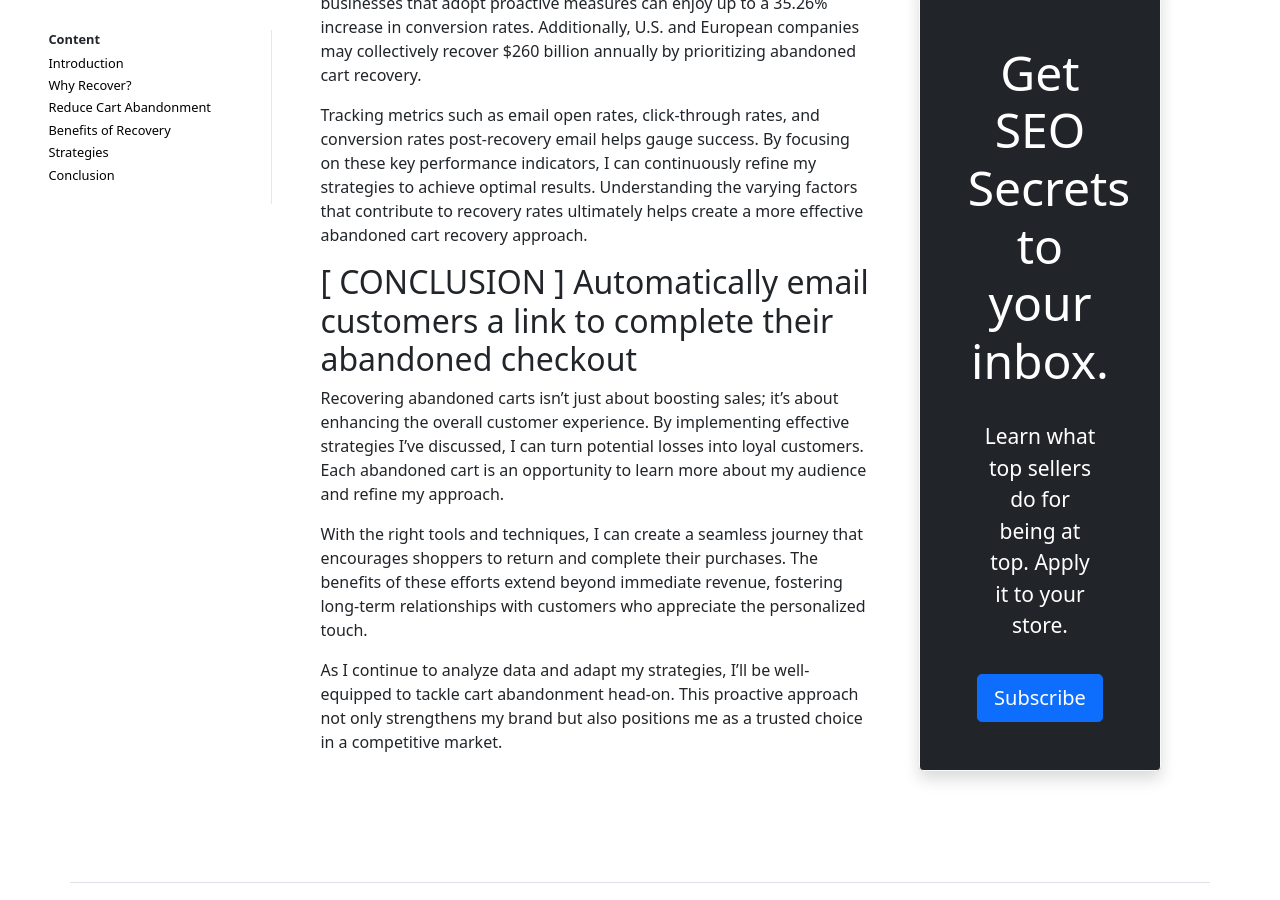
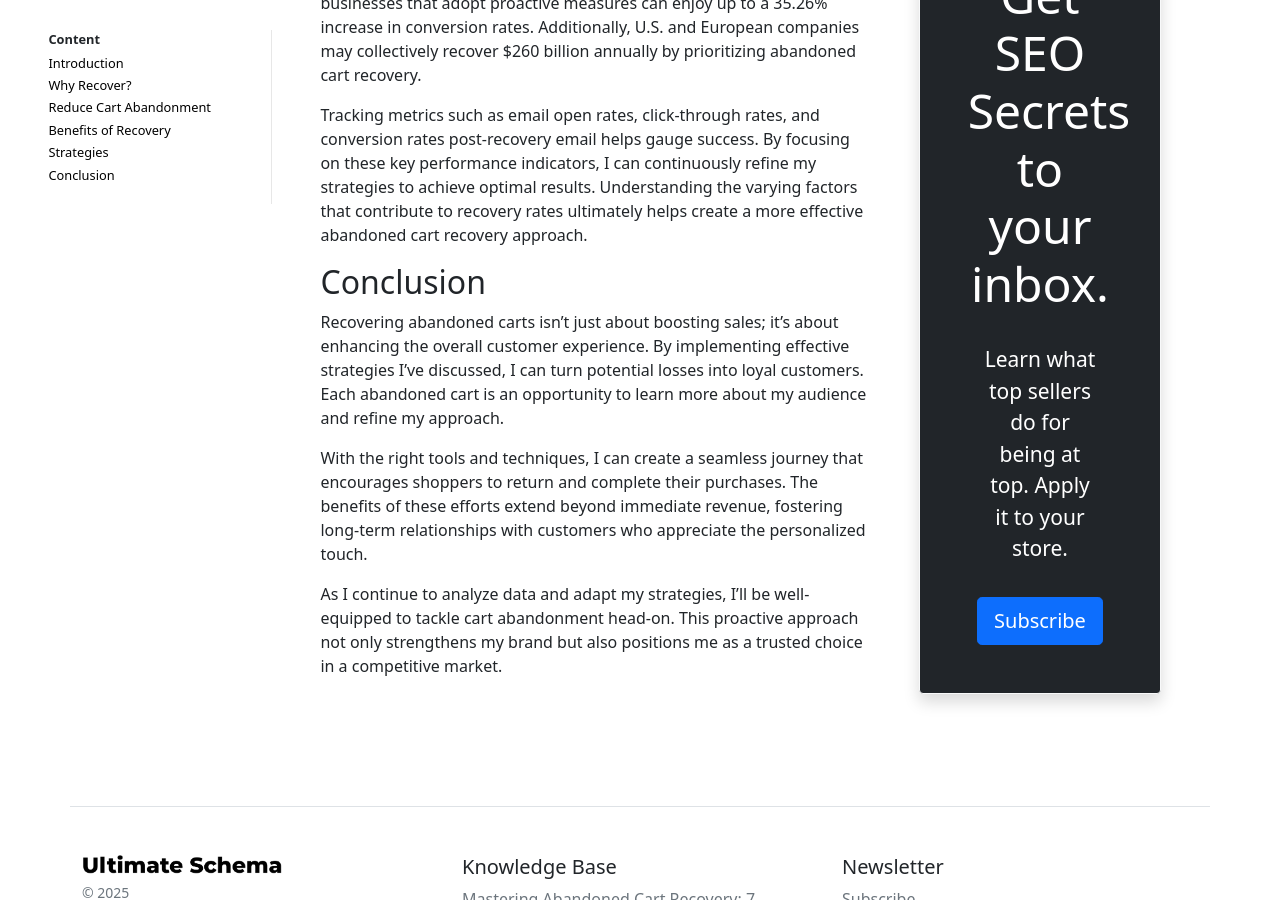
Before and after one commit to ultimateschema/ultimateschema.github.io, a Jekyll site: the page built from _posts/2025-03-26-mastering_abandoned_cart_recovery.md, in a window 1280 px wide and 900 px high, scrolled down 5541 px. Built offline with Jekyll 4.4.1, drawn with Linux system fonts in a browser that asks for light colours; some of the changed lines change nothing that is shown.

Commit message:
fixed numbering and changed the title of conclusion

```diff
--- a/_posts/2025-03-26-mastering_abandoned_cart_recovery.md
+++ b/_posts/2025-03-26-mastering_abandoned_cart_recovery.md
@@ -77,27 +77,27 @@
 
 Sending automated email reminders effectively reaches users with abandoned carts. Including a clear call to action and a personalized touch captures customer attention, encouraging clients to complete their purchases.
 
-1.  **Offer special incentives**
+2.  **Offer special incentives**
 
 Offering attractive, personalized incentives in reengagement emails engages customers. For instance, if a customer left skincare products in their cart, consider providing a discount on those items to motivate them to finalize their transactions.
 
-1.  **Create urgency**
+3.  **Create urgency**
 
 Creating a sense of urgency can prompt customers to act quickly. Adding phrases like "limited time offer" or "only a few left in stock" may encourage hesitant shoppers to complete their purchases before missing out.
 
-1.  **Simplify the checkout process**
+4.  **Simplify the checkout process**
 
 Simplifying the checkout process reduces friction for customers. Implement features like guest checkout and minimal form fields to streamline the experience and eliminate barriers to finalizing the sale.
 
-1.  **Show dynamic reminders**
+5.  **Show dynamic reminders**
 
 Utilizing dynamic reminders on your site can highlight items in abandoned carts. These reminders can appear during subsequent visits, prompting users to reconsider their abandoned items and guiding them back to checkout.
 
-1.  **Incorporate social proof**
+6.  **Incorporate social proof**
 
 Including testimonials, ratings, or reviews related to abandoned items reassures potential customers. Seeing that others enjoyed the product enhances the perceived value and can encourage a return to the shopping cart.
 
-1.  **Leverage retargeting ads**
+7.  **Leverage retargeting ads**
 
 Retargeting ads specifically target visitors who left items in their carts. By displaying these products on social media or other websites, you can remind them of their interest, continuously bringing them back to make a purchase.
 
@@ -111,7 +111,8 @@
 
 Tracking metrics such as email open rates, click-through rates, and conversion rates post-recovery email helps gauge success. By focusing on these key performance indicators, I can continuously refine my strategies to achieve optimal results. Understanding the varying factors that contribute to recovery rates ultimately helps create a more effective abandoned cart recovery approach.
 
-## [ CONCLUSION ] Automatically email customers a link to complete their abandoned checkout
+## Conclusion
+{: #conclusion}
 
 Recovering abandoned carts isn’t just about boosting sales; it’s about enhancing the overall customer experience. By implementing effective strategies I’ve discussed, I can turn potential losses into loyal customers. Each abandoned cart is an opportunity to learn more about my audience and refine my approach.
 
```
